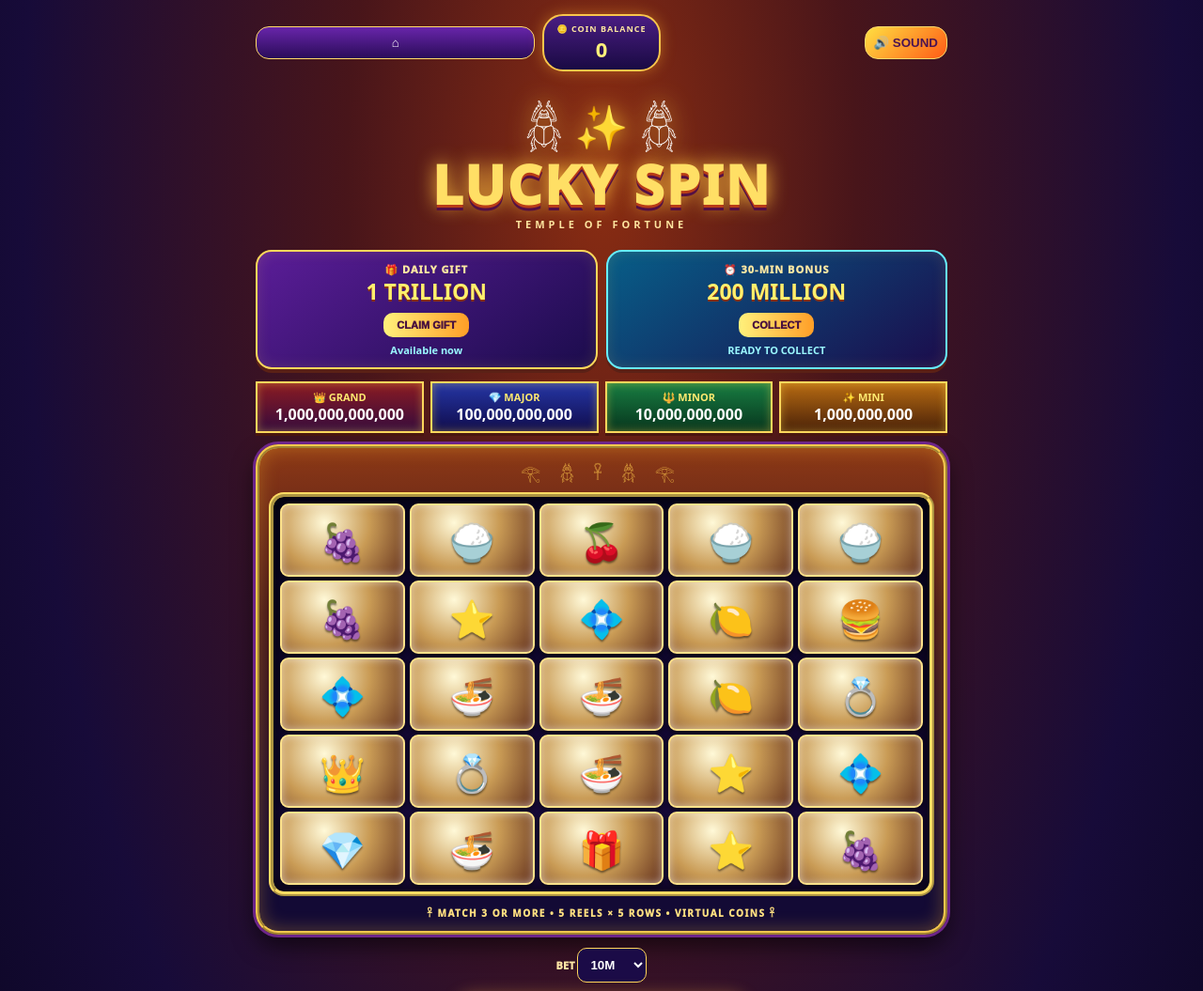
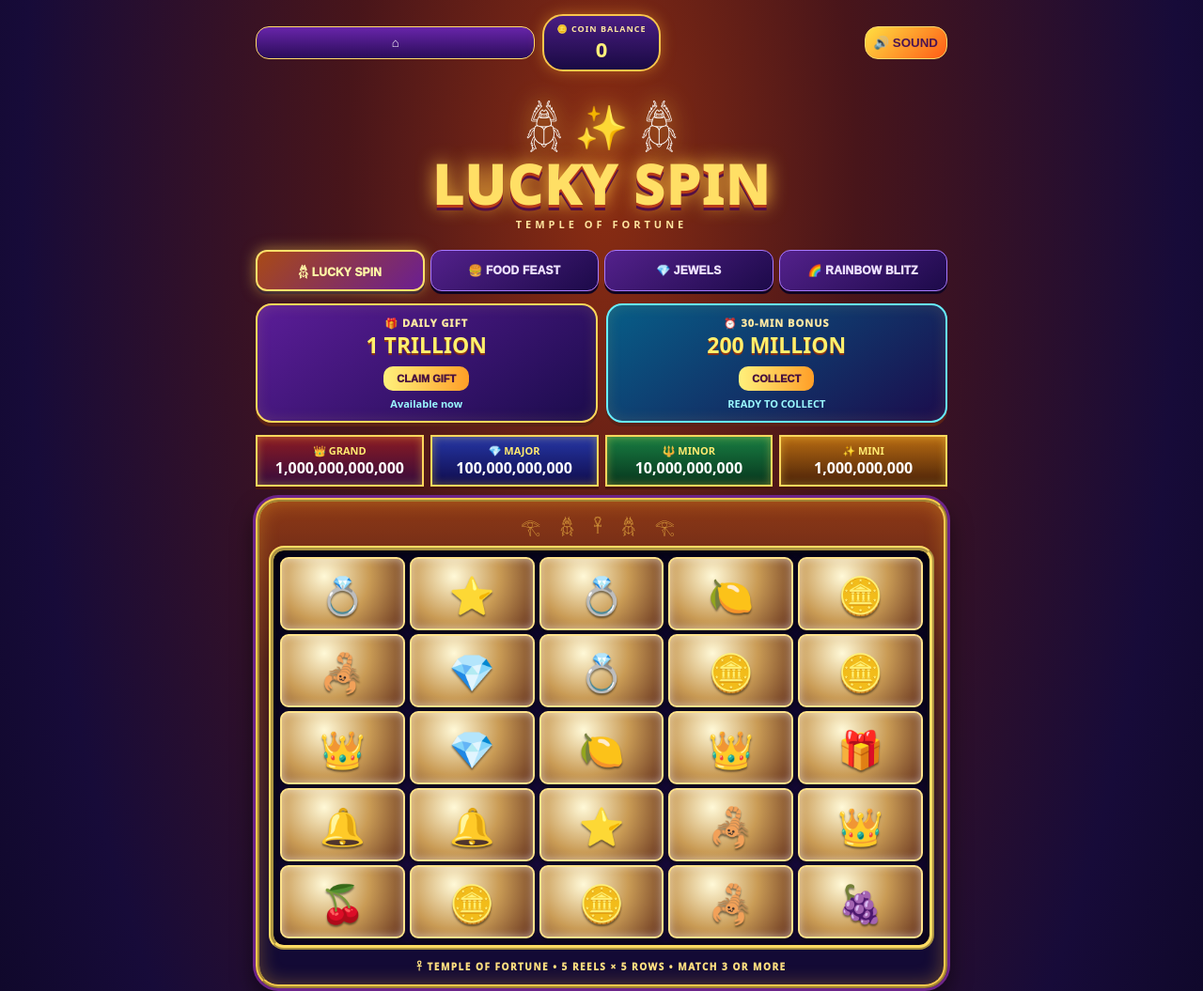
Before and after one commit to kingskr81-source/lucky-spin, a plain HTML site: page index.html in a window 1280 px wide. Shown: the top 1055 px of the page at 94% size. Drawn offline with Linux system fonts and the light colour scheme.

Commit message:
Add files via upload

```diff
--- a/index.html
+++ b/index.html
@@ -21,6 +21,18 @@ body{margin:0;min-height:100vh;min-height:100dvh;overflow-x:hidden;overflow-y:au
 .brand{text-align:center;padding:3px 0 12px}.scarab{font-size:46px;filter:drop-shadow(0 0 12px #ffcf39)}
 .brand h1{margin:0;font-size:clamp(36px,8vw,58px);line-height:1;font-weight:1000;letter-spacing:2px;color:#ffdf65;text-shadow:0 3px #b83b16,0 6px #541044,0 0 20px #ffc13f}
 .brand p{margin:6px 0 0;font-size:11px;letter-spacing:4px;color:#ffe5a0;font-weight:900}
+.game-tabs{display:grid;grid-template-columns:repeat(4,minmax(0,1fr));gap:6px;margin:8px 0 13px}
+.game-tab{min-width:0;border:1px solid #a879ff;border-radius:12px;padding:10px 4px;background:linear-gradient(145deg,#54218c,#1c0a49);color:#eee1ff;font-size:clamp(9px,1.7vw,12px);font-weight:1000;letter-spacing:.2px;box-shadow:0 3px 0 #100523}
+.game-tab.active{border:2px solid #ffe16b;color:#fff7a6;background:linear-gradient(135deg,#a94a16,#6a1e92);box-shadow:0 0 15px #ffd34c88,0 3px 0 #18062d}
+body[data-theme="food"]{background:radial-gradient(ellipse at 50% 10%,#9a3d13 0,#572015 34%,#201039 72%,#08051c 100%)}
+body[data-theme="jewels"]{background:radial-gradient(ellipse at 50% 10%,#075d83 0,#20206a 35%,#160b40 72%,#07051b 100%)}
+body[data-theme="rainbow"]{background:radial-gradient(ellipse at 50% 10%,#77319c 0,#39206f 38%,#170b42 72%,#08051c 100%)}
+body[data-theme="food"] .temple{background:linear-gradient(180deg,#a64b17,#542014 40%,#241039 100%)}
+body[data-theme="jewels"] .temple{background:linear-gradient(180deg,#155e91,#22205d 40%,#100b36 100%)}
+body[data-theme="rainbow"] .temple{background:linear-gradient(180deg,#7732a8,#342078 40%,#130b3c 100%)}
+body[data-theme="food"] .brand h1{color:#ffd36a;text-shadow:0 3px #a83c13,0 6px #541044,0 0 20px #ff9d39}
+body[data-theme="jewels"] .brand h1{color:#8af5ff;text-shadow:0 3px #1457ad,0 6px #24105e,0 0 20px #55dcff}
+body[data-theme="rainbow"] .brand h1{color:#ffb6f2;text-shadow:0 3px #9b2ab5,0 6px #3c176c,0 0 20px #ff8ee7}
 .rewards{display:grid;grid-template-columns:1fr 1fr;gap:9px;margin:8px 0 13px}
 .reward{text-align:center;border:2px solid #ffd85a;border-radius:17px;padding:11px 6px;background:linear-gradient(145deg,#5b1d98,#1b0c4c);box-shadow:0 4px 0 #5b2116,inset 0 0 15px #ffcf4822}
 .reward:nth-child(2){border-color:#67efff;background:linear-gradient(145deg,#075e88,#1b0c4c)}
@@ -62,13 +74,19 @@ body{margin:0;min-height:100vh;min-height:100dvh;overflow-x:hidden;overflow-y:au
 .note{text-align:center;color:#bfb2dc;font-size:10px;line-height:1.6;padding:18px 8px 10px}
 .confetti{position:fixed;z-index:9;top:-15px;width:8px;height:14px;animation:fall 1.8s ease-in forwards;pointer-events:none}
 @keyframes fall{to{transform:translate(var(--x),110vh) rotate(720deg);opacity:0}}
-@media(max-width:520px){.app{padding-left:7px;padding-right:7px}.jackpots{grid-template-columns:1fr 1fr}.symbol{height:clamp(48px,15vw,67px)}.reel-frame{padding:5px}.info{grid-template-columns:1fr}.actionbar{gap:5px}.btn{padding:11px 3px;font-size:10px}}
+@media(max-width:520px){.game-tabs{grid-template-columns:repeat(2,minmax(0,1fr))}.game-tab{padding:9px 3px}.app{padding-left:7px;padding-right:7px}.jackpots{grid-template-columns:1fr 1fr}.symbol{height:clamp(48px,15vw,67px)}.reel-frame{padding:5px}.info{grid-template-columns:1fr}.actionbar{gap:5px}.btn{padding:11px 3px;font-size:10px}}
 </style>
 </head>
 <body>
 <main class="app">
 <div class="topbar"><button class="iconbtn" aria-label="Home">⌂</button><div class="balance"><small>🪙 COIN BALANCE</small><strong id="balance">0</strong></div><button class="store" id="sound">🔊 SOUND</button></div>
-<header class="brand"><div class="scarab">𓆣 ✨ 𓆣</div><h1>LUCKY SPIN</h1><p>TEMPLE OF FORTUNE</p></header>
+<header class="brand"><div class="scarab" id="brandIcon">𓆣 ✨ 𓆣</div><h1 id="brandTitle">LUCKY SPIN</h1><p id="brandSubtitle">TEMPLE OF FORTUNE</p></header>
+<nav class="game-tabs" aria-label="Choose a slot game">
+<button class="game-tab active" data-game="temple">𓆣 LUCKY SPIN</button>
+<button class="game-tab" data-game="food">🍔 FOOD FEAST</button>
+<button class="game-tab" data-game="jewels">💎 JEWELS</button>
+<button class="game-tab" data-game="rainbow">🌈 RAINBOW BLITZ</button>
+</nav>
 <section class="rewards">
 <div class="reward"><small>🎁 DAILY GIFT</small><strong>1 TRILLION</strong><button id="daily">CLAIM GIFT</button><div class="timer" id="dailyStatus">Available now</div></div>
 <div class="reward"><small>⏰ 30-MIN BONUS</small><strong>200 MILLION</strong><button id="bonus">COLLECT</button><div class="timer" id="bonusTimer">READY TO COLLECT</div></div>
@@ -99,17 +117,38 @@ body{margin:0;min-height:100vh;min-height:100dvh;overflow-x:hidden;overflow-y:au
 <script>
 const KEY='luckySpinV6',START={balance:0,dailyClaimedOn:'',nextBonusAt:0,bonusClaimedOnce:false,bestWin:0,history:[]};
 let data={...START,...read()},busy=false,freeSpins=0,bonusBet=0,bonusRemaining=0,bonusAuto=false;
-const symbols=[
- {e:'🍒',m:2},{e:'🍋',m:2},{e:'🍇',m:3},{e:'🍔',m:4},{e:'🍜',m:5},
- {e:'🍚',m:5},{e:'🍣',m:6},{e:'💎',m:8},{e:'👑',m:10},{e:'💍',m:12},
- {e:'💠',m:15},{e:'⭐',m:20},{e:'🎁',m:0,bonus:true}
-];
+const THEME_SYMBOLS={
+ temple:[
+  {e:'🍒',m:2},{e:'🍋',m:2},{e:'🍇',m:3},{e:'🔔',m:4},{e:'🪙',m:5},
+  {e:'🦂',m:6},{e:'💎',m:8},{e:'👑',m:10},{e:'💍',m:12},{e:'💠',m:15},{e:'⭐',m:20},{e:'🎁',m:0,bonus:true}
+ ],
+ food:[
+  {e:'🍟',m:2},{e:'🍔',m:3},{e:'🍕',m:4},{e:'🍜',m:5},{e:'🍚',m:6},
+  {e:'🍣',m:8},{e:'🥟',m:10},{e:'🍩',m:12},{e:'🧋',m:15},{e:'🍱',m:18},{e:'🍰',m:20},{e:'🎁',m:0,bonus:true}
+ ],
+ jewels:[
+  {e:'💠',m:2},{e:'🔷',m:3},{e:'💎',m:5},{e:'🔮',m:6},{e:'💍',m:8},
+  {e:'👑',m:10},{e:'🟣',m:12},{e:'🟢',m:15},{e:'🔴',m:18},{e:'🌟',m:20},{e:'💖',m:25},{e:'🎁',m:0,bonus:true}
+ ],
+ rainbow:[
+  {e:'🍬',m:2},{e:'🍭',m:3},{e:'🎈',m:4},{e:'🌈',m:6},{e:'🦄',m:8},
+  {e:'⚡',m:10},{e:'🌟',m:12},{e:'🎨',m:15},{e:'💜',m:18},{e:'💛',m:20},{e:'💫',m:25},{e:'🎁',m:0,bonus:true}
+ ]
+};
+const GAME_META={
+ temple:{title:'LUCKY SPIN',subtitle:'TEMPLE OF FORTUNE',icon:'𓆣 ✨ 𓆣',caption:'𓋹 TEMPLE OF FORTUNE • 5 REELS × 5 ROWS'},
+ food:{title:'FOOD FEAST',subtitle:'THE ULTIMATE FOOD PARTY',icon:'🍔 🍜 🍣',caption:'🍽️ FOOD FEAST • 5 REELS × 5 ROWS'},
+ jewels:{title:'JEWELS',subtitle:'DIAMOND TREASURE',icon:'💎 👑 💍',caption:'💎 JEWEL TREASURE • 5 REELS × 5 ROWS'},
+ rainbow:{title:'RAINBOW BLITZ',subtitle:'COLOUR UP YOUR FORTUNE',icon:'🌈 ✨ 🦄',caption:'🌈 RAINBOW BLITZ • 5 REELS × 5 ROWS'}
+};
+let activeTheme=localStorage.getItem('luckySpinTheme')||'temple';
+let symbols=THEME_SYMBOLS[activeTheme]||THEME_SYMBOLS.temple;
 const multipliers=[8,10,15,20,25,50,100,250,500];
 const $=id=>document.getElementById(id),fmt=n=>Math.floor(n).toLocaleString('en-US');
 function read(){try{return JSON.parse(localStorage.getItem(KEY)||'{}')}catch(e){return {}}}
 function save(){data.history=data.history.slice(0,8);localStorage.setItem(KEY,JSON.stringify(data))}
 function today(){let d=new Date();return `${d.getFullYear()}-${d.getMonth()+1}-${d.getDate()}`}
-function pick(){let r=Math.random();if(r<.025)return '🎁';if(r<.045)return '⭐';if(r<.075)return '💎';let pool=symbols.filter(s=>!s.bonus&&s.e!=='🎁');return pool[Math.floor(Math.random()*pool.length)].e}
+function pick(){let r=Math.random();if(r<.035)return '🎁';let pool=symbols.filter(s=>!s.bonus&&s.e!=='🎁');return pool[Math.floor(Math.random()*pool.length)].e}
 function update(){
  $('balance').textContent=fmt(data.balance);
  $('daily').disabled=data.dailyClaimedOn===today();$('daily').textContent=$('daily').disabled?'CLAIMED ✓':'CLAIM GIFT';
@@ -186,6 +225,19 @@ function spin(isFree=false){
   busy=false;$('spin').disabled=false;
  },finish);
 }
+function setTheme(name){
+ if(!THEME_SYMBOLS[name])return;
+ activeTheme=name;symbols=THEME_SYMBOLS[name];localStorage.setItem('luckySpinTheme',name);
+ document.body.dataset.theme=name;
+ const meta=GAME_META[name];
+ $('brandTitle').textContent=meta.title;$('brandSubtitle').textContent=meta.subtitle;$('brandIcon').textContent=meta.icon;
+ document.querySelector('.temple-caption').textContent=meta.caption+' • MATCH 3 OR MORE';
+ document.querySelectorAll('.game-tab').forEach(btn=>btn.classList.toggle('active',btn.dataset.game===name));
+ build();
+ $('message').classList.remove('wait');
+ $('message').textContent=meta.title+' selected — same 5×5 machine, new symbols and theme!';
+}
+document.querySelectorAll('.game-tab').forEach(btn=>btn.addEventListener('click',()=>{if(busy)return;setTheme(btn.dataset.game)}));
 $('daily').onclick=()=>{if(data.dailyClaimedOn===today())return;data.balance+=1000000000000;data.dailyClaimedOn=today();save();update();$('message').textContent='🎁 1 TRILLION DAILY GIFT ADDED!';burst()};
 $('bonus').onclick=()=>{if(Date.now()<(data.nextBonusAt||0))return;data.balance+=200000000;data.bonusClaimedOnce=true;data.nextBonusAt=Date.now()+1800000;save();update();$('message').textContent='⏰ 200 MILLION BONUS COLLECTED! Next bonus in 30 minutes.';burst()};
 $('spin').onclick=()=>spin(false);
@@ -194,7 +246,7 @@ $('giftInfo').onclick=()=>$('message').textContent='Daily gift: 1T. Timed bonus:
 $('reset').onclick=()=>{if(busy)return;if(!confirm('Reset local coins, rewards and bonus progress?'))return;data={...START};freeSpins=0;bonusRemaining=0;bonusAuto=false;$('bonusPanel').classList.remove('show');$('history').innerHTML='<span class="chip">No spins yet</span>';build();save();update();$('message').textContent='Game reset. Claim your daily gift or bonus!'};
 $('sound').onclick=()=>$('message').textContent='Sound effects will be added in a future update.';
 if(!data.bonusClaimedOnce)data.nextBonusAt=0;
-build();update();save();setInterval(update,1000);
+document.body.dataset.theme=activeTheme;setTheme(activeTheme);build();update();save();setInterval(update,1000);
 // Use normal browser wheel/trackpad scrolling; do not hijack pointer movement.
 </script>
 </body></html>
```
Also changed, not shown: manifest.webmanifest.
